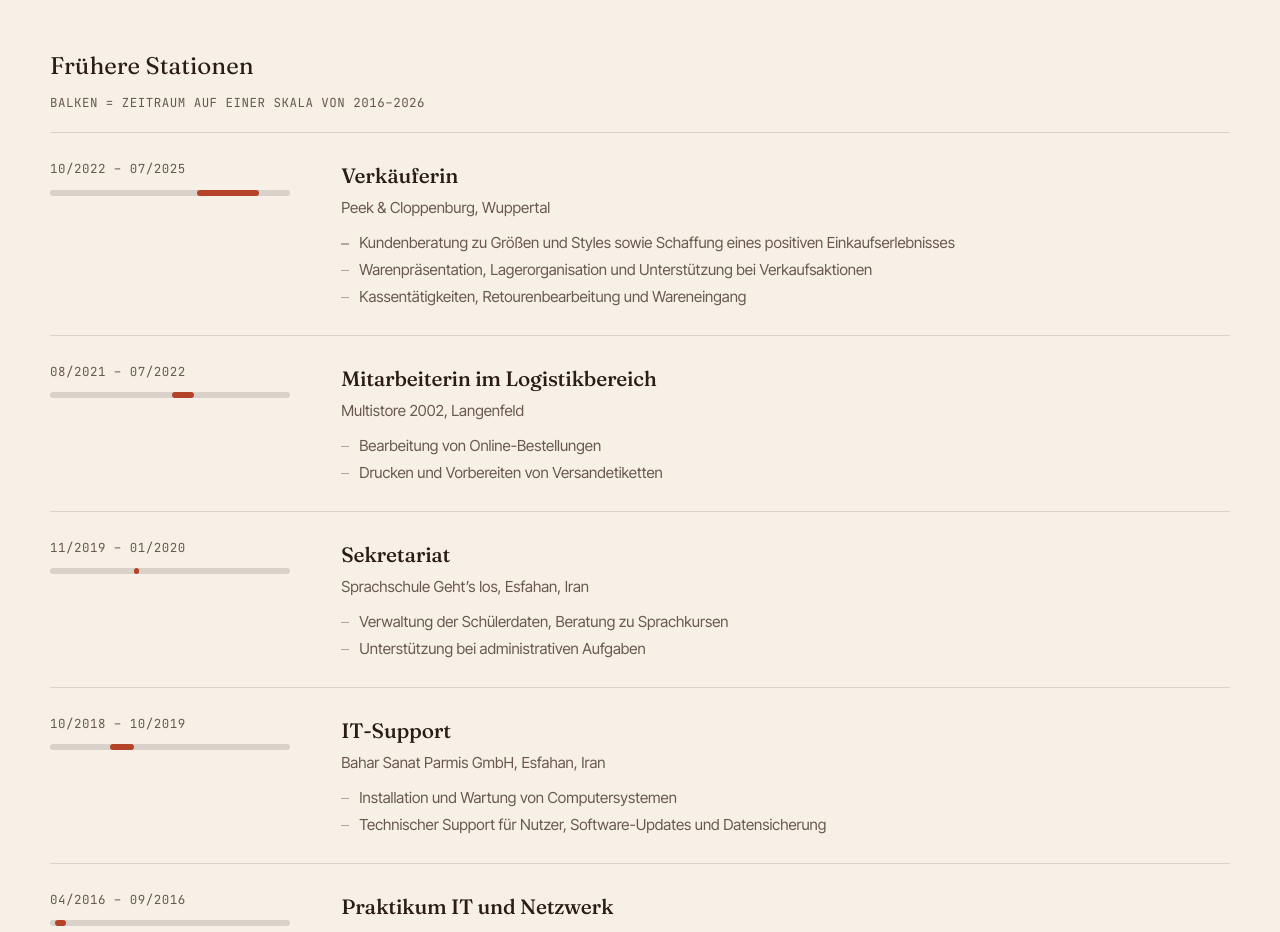
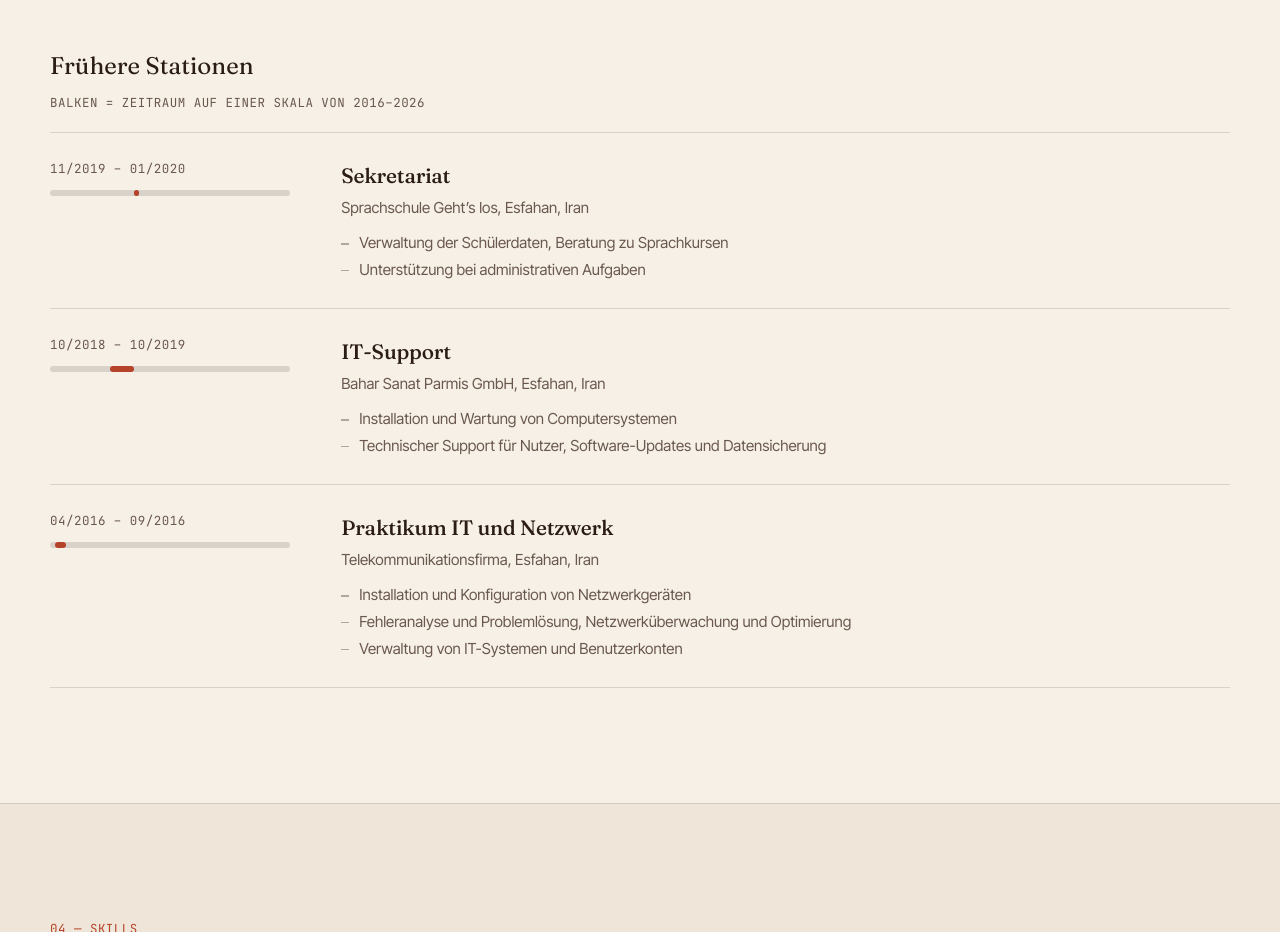
Before and after one commit to mahsashariati/mahsashariati.github.io, a plain HTML site: page index.html in a window 1280 px wide. Shown: the part 4301-5233 px from the top of the page. Drawn offline with Linux system fonts and the light colour scheme.

Commit message:
Erfahrung: Stationen Verkäuferin und Logistik entfernt

```diff
--- a/index.html
+++ b/index.html
@@ -265,21 +265,6 @@
       <h3 class="sub reveal" data-en="Earlier roles">Frühere Stationen</h3>
       <p class="mono reveal" style="color:var(--muted);margin-bottom:18px" data-en="Bars show the period on a 2016–2026 scale">Balken = Zeitraum auf einer Skala von 2016–2026</p>
 
-      <article class="exp-item reveal" data-from="2022-10" data-to="2025-07">
-        <div class="exp-date"><span class="mono">10/2022 – 07/2025</span><div class="track" aria-hidden="true"><b></b></div></div>
-        <div><h4 data-en="Sales Associate">Verkäuferin</h4><p class="org">Peek &amp; Cloppenburg, Wuppertal</p>
-          <ul><li data-en="Customer advice on sizes and styles, creating a positive shopping experience">Kundenberatung zu Größen und Styles sowie Schaffung eines positiven Einkaufserlebnisses</li>
-              <li data-en="Merchandise presentation, stockroom organization, support for sales promotions">Warenpräsentation, Lagerorganisation und Unterstützung bei Verkaufsaktionen</li>
-              <li data-en="Checkout, returns processing and goods receipt">Kassentätigkeiten, Retourenbearbeitung und Wareneingang</li></ul></div>
-      </article>
-
-      <article class="exp-item reveal" data-from="2021-08" data-to="2022-07">
-        <div class="exp-date"><span class="mono">08/2021 – 07/2022</span><div class="track" aria-hidden="true"><b></b></div></div>
-        <div><h4 data-en="Logistics Associate">Mitarbeiterin im Logistikbereich</h4><p class="org">Multistore 2002, Langenfeld</p>
-          <ul><li data-en="Processing online orders">Bearbeitung von Online-Bestellungen</li>
-              <li data-en="Printing and preparing shipping labels">Drucken und Vorbereiten von Versandetiketten</li></ul></div>
-      </article>
-
       <article class="exp-item reveal" data-from="2019-11" data-to="2020-01">
         <div class="exp-date"><span class="mono">11/2019 – 01/2020</span><div class="track" aria-hidden="true"><b></b></div></div>
         <div><h4 data-en="Administrative Assistant">Sekretariat</h4><p class="org">Sprachschule Geht’s los, Esfahan, Iran</p>
```
